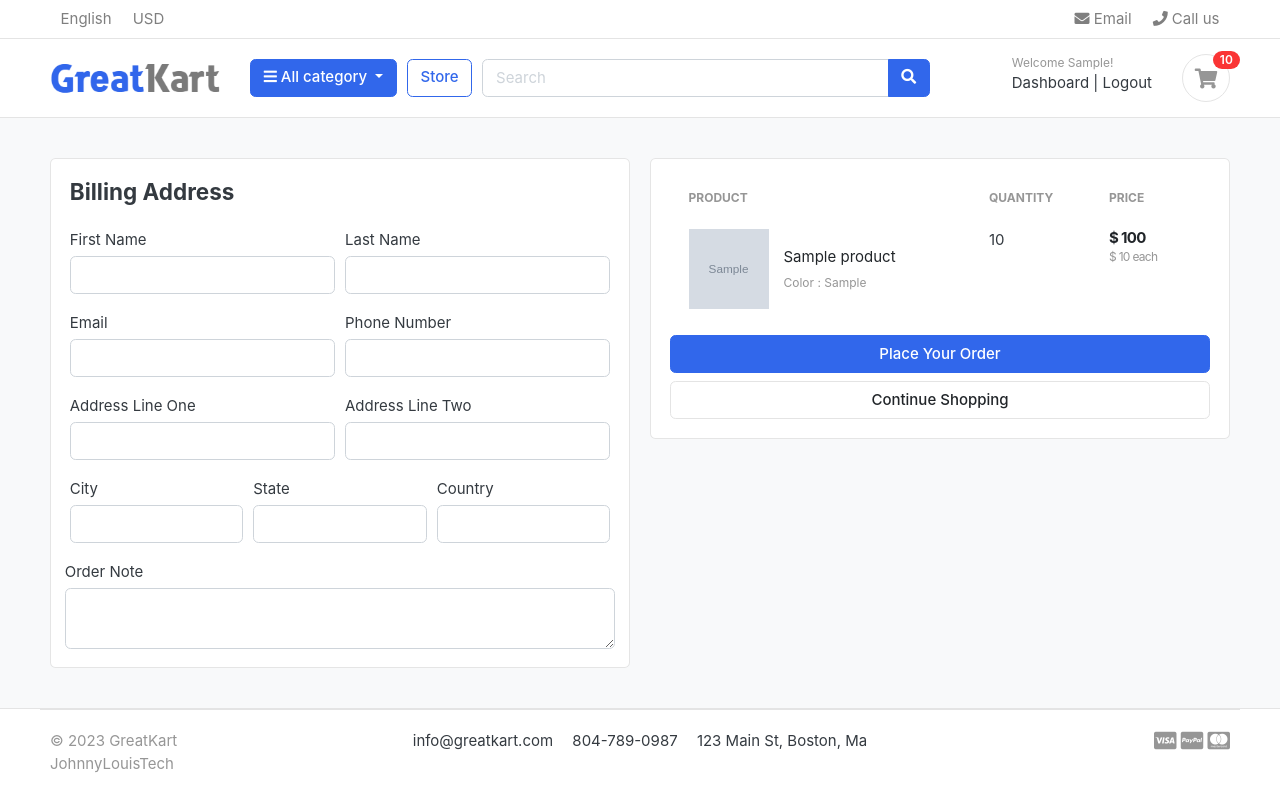
After one commit to JohnnyLouisTech/django-greatkat, a Django app: page /cart/checkout/ in a window 1280 px wide. The commit adds this page. Run offline with Django 4.2, Linux system fonts and the light colour scheme; a user stored in the database is signed in; tables that the repository leaves empty hold one stand-in row (values such as "Sample post"); grey boxes marked "Sample" are stand-in pictures; some libraries are stand-ins or nearby versions; some web fonts are replaced.

Commit message:
set up cart and checkout page for logged users

```diff
--- a/carts/context_processors.py
+++ b/carts/context_processors.py
@@ -9,7 +9,10 @@ def counter(request):
     else:
         try:
             cart = Cart.objects.filter(cart_id=_cart_id(request))
-            cart_items = CartItem.objects.all().filter(cart=cart[:1])
+            if request.user.is_authenticated:
+                cart_items = CartItem.objects.all().filter(user=request.user)
+            else:
+                cart_items = CartItem.objects.all().filter(cart=cart[:1])
             for cart_item in cart_items:
                 cart_count += cart_item.quantity
         except Cart.DoesNotExist:
--- a/carts/models.py
+++ b/carts/models.py
@@ -1,5 +1,6 @@
 from django.db import models
 from store.models import Product, Variation
+from accounts.models import Account
 
 # Create your models here.
 
@@ -15,9 +16,10 @@ class Cart(models.Model):
 
 
 class CartItem(models.Model):
+    user = models.ForeignKey(Account, on_delete=models.CASCADE, null=True)
     product = models.ForeignKey(Product, on_delete=models.CASCADE)
     variations = models.ManyToManyField(Variation, blank=True)
-    cart = models.ForeignKey(Cart, on_delete=models.CASCADE)
+    cart = models.ForeignKey(Cart, on_delete=models.CASCADE, null=True)
     quantity = models.IntegerField()
     is_active = models.BooleanField(default=True)
 
--- a/carts/urls.py
+++ b/carts/urls.py
@@ -7,5 +7,7 @@ urlpatterns = [
     path('remove_cart/<int:product_id>/<int:cart_item_id>/', views.remove_cart, name='remove_cart'),
     path('remove_cart_item/<int:product_id>/<int:cart_item_id>/', views.remove_cart_item, name='remove_cart_item'),
 
+    path('checkout/', views.checkout, name='checkout'),
+
 
 ]
--- a/carts/views.py
+++ b/carts/views.py
@@ -1,10 +1,9 @@
-from django.http import HttpResponse
 from django.shortcuts import get_object_or_404, redirect, render
-
 from .models import Cart, CartItem
 from django.core.exceptions import ObjectDoesNotExist
 from store.models import Product, Variation
-
+from django.contrib.auth.decorators import login_required
+from django.http import HttpResponse
 
 
 def _cart_id(request):
@@ -15,75 +14,127 @@ def _cart_id(request):
 
 
 def add_cart(request, product_id):
-    product = Product.objects.get(id=product_id) #get the product
-    product_variation = []
-    if request.method == 'POST':
-        for item in request.POST:
-            key = item
-            value = request.POST[key]
+    current_user = request.user
+    product = Product.objects.get(id=product_id) # get the product
+    # If the user is authenticated
+    if current_user.is_authenticated:
+        product_variation = []
+        if request.method == 'POST':
+            for item in request.POST:
+                key = item
+                value = request.POST[key]
 
+                try:
+                    variation = Variation.objects.get(product=product, variation_category__iexact=key, variation_value__iexact=value)
+                    product_variation.append(variation)
+                except:
+                    pass
 
-            try:
-                variation = Variation.objects.get(product=product, variation_category__iexact=key, variation_value__iexact=value)
-                product_variation.append(variation)
-            except:
-                pass
+        is_cart_item_exists = CartItem.objects.filter(product=product, user=current_user).exists()
+        if is_cart_item_exists:
+            cart_item = CartItem.objects.filter(product=product, user=current_user)
+            ex_var_list = []
+            id = []
+            for item in cart_item:
+                existing_variation = item.variations.all()
+                ex_var_list.append(list(existing_variation))
+                id.append(item.id)
 
-# def add_cart(request, product_id):
-    try:
-        cart = Cart.objects.get(cart_id=_cart_id(request)) #get the cart using the cart_id present in the session
-    except Cart.DoesNotExist:
-        cart = Cart.objects.create(
-            cart_id = _cart_id(request)
-        )
-    cart.save()
+            if product_variation in ex_var_list:
+                # Increase cart item quantity
+                index = ex_var_list.index(product_variation)
+                item_id = id[index]
+                item = CartItem.objects.get(product=product, id=item_id)
+                item.quantity += 1
+                item.save()
 
-    is_cart_item_exists = CartItem.objects.filter(product=product, cart=cart).exists()
-    if is_cart_item_exists:
-        cart_item = CartItem.objects.filter(product=product, cart=cart)
+            else:
+                # Create a new cart item
+                item = CartItem.objects.create(product=product, quantity=1, user=current_user)
+                if len(product_variation) > 0:
+                    item.variations.clear()
+                    item.variations.add(*product_variation)
+                item.save()
+        else:
+            cart_item = CartItem.objects.create(
+                product=product,
+                quantity= 1,
+                user=current_user,
+            )
+            if len(product_variation) > 0:
+                cart_item.variations.clear()
+                cart_item.variations.add(*product_variation)
+            cart_item.save()
+        return redirect('cart')
+    # If the user is not authenticated
+    else:
+        product_variation = []
+        if request.method == 'POST':
+            for item in request.POST:
+                key = item
+                value = request.POST[key]
 
-        ex_var_list = []
-        id = []
-        for item in cart_item:
-            existing_variation = item.variations.all()
-            ex_var_list.append(list(existing_variation))
-            id.append(item.id)
+                try:
+                    variation = Variation.objects.get(product=product, variation_category__iexact=key, variation_value__iexact=value)
+                    product_variation.append(variation)
+                except:
+                    pass
 
-        print(ex_var_list)
+                # def add_cart(request, product_id):
+                # try:
+                #         cart = Cart.objects.get(cart_id=_cart_id(request)) #get the cart using the cart_id present in the session
+                # except Cart.DoesNotExist:
+                #         cart = Cart.objects.create(
+                #             cart_id = _cart_id(request)
+                #         )
+                #     cart.save()
 
-        if product_variation in ex_var_list:
-            # increase cart item quantity
-            index = ex_var_list.index(product_variation)
-            item_id = id[index]
-            item = CartItem.objects.get(product=product, id=item_id)
-            item.quantity += 1
-            item.save()
+            is_cart_item_exists= CartItem.objects.filter(product=product, user=current_user).exists()
+            if is_cart_item_exists:
+                cart_item = CartItem.objects.filter(product=product, user=current_user)
+                ex_var_list = []
+                id = []
+                for item in cart_item:
+                    existing_variation = item.variations.all()
+                    ex_var_list.append(list(existing_variation))
+                    id.append(item.id)
 
-        else:
-            #create a new cart item
-            item = CartItem.objects.create(product=product, quantity=1, cart=cart)
-            if len(product_variation) > 0:
-                item.variations.clear()
-                item.variations.add(*product_variation)
-            item.save()
-    else:
-        cart_item = CartItem.objects.create(
-            product = product,
-            quantity = 1,
-            cart = cart,
-        )
-        if len(product_variation) > 0:
-            cart_item.variations.clear()
-            cart_item.variations.add(*product_variation)
-        cart_item.save()
-    return redirect('cart')
+                if product_variation in ex_var_list:
+                    # increase cart item quantity
+                    index = ex_var_list.index(product_variation)
+                    item_id = id[index]
+                    item = CartItem.objects.get(product=product, id=item_id)
+                    item.quantity += 1
+                    item.save()
+
+                else:
+                    #create a new cart item
+                    item = CartItem.objects.create(product=product, quantity=1, cart=cart)
+                    if len(product_variation) > 0:
+                        item.variations.clear()
+                        item.variations.add(*product_variation)
+                    item.save()
+            else:
+                cart_item = CartItem.objects.create(
+                    product = product,
+                    quantity = 1,
+                    cart = cart,
+                )
+                if len(product_variation) > 0:
+                    cart_item.variations.clear()
+                    cart_item.variations.add(*product_variation)
+                cart_item.save()
+            return redirect('cart')
 
 
 def remove_cart(request, product_id, cart_item_id):
-    cart = Cart.objects.get(cart_id=_cart_id(request))
     product = get_object_or_404(Product, id=product_id)
     try:
-        cart_item = CartItem.objects.get(product=product, cart=cart, id=cart_item_id)
+        if request.user.is_authenticated:
+            cart_item = CartItem.objects.get(product=product, user=request.user, id=cart_item_id)
+        else:
+            cart = Cart.objects.get(cart_id=_cart_id(request))
+            cart_item = CartItem.objects.get(product=product, cart=cart, id=cart_item_id)
         if cart_item.quantity > 1:
             cart_item.quantity -= 1
             cart_item.save()
@@ -95,9 +146,12 @@ def remove_cart(request, product_id, cart_item_id):
 
 
 def remove_cart_item(request, product_id, cart_item_id):
-    cart = Cart.objects.get(cart_id=_cart_id(request))
     product = get_object_or_404(Product, id=product_id)
-    cart_item = CartItem.objects.get(product=product, cart=cart, id=cart_item_id)
+    if request.user.is_authenticated:
+        cart_item = CartItem.objects.get(product=product, user=request.user, id=cart_item_id)
+    else:
+        cart = Cart.objects.get(cart_id=_cart_id(request))
+        cart_item = CartItem.objects.get(product=product, cart=cart, id=cart_item_id)
     cart_item.delete()
     return redirect('cart')
 
@@ -107,8 +161,11 @@ def cart(request, total=0, quantity=0, cart_items=None):
     try:
         taxes = 0
         grand_total = 0
-        cart = Cart.objects.get(cart_id= _cart_id(request))
-        cart_items = CartItem.objects.filter(cart=cart, is_active=True)
+        if request.user.is_authenticated:
+            cart_items = CartItem.objects.filter(user=request.user, is_active=True)
+        else:
+            cart = Cart.objects.get(cart_id= _cart_id(request))
+            cart_items = CartItem.objects.filter(cart=cart, is_active=True)
         for cart_item in cart_items:
             total += (cart_item.product.price * cart_item.quantity)
             quantity += cart_item.quantity
@@ -125,3 +182,31 @@ def cart(request, total=0, quantity=0, cart_items=None):
         'grand_total': grand_total,
     }
     return render(request, 'store/cart.html', context)
+
+
+@login_required(login_url='login')
+def checkout(request, total=0, quantity=0, cart_items=None):
+    try:
+        taxes = 0
+        grand_total = 0
+        if request.user.is_authenticated:
+            cart_items = CartItem.objects.filter(user=request.user, is_active=True)
+        else:
+            cart = Cart.objects.get(cart_id= _cart_id(request))
+            cart_items = CartItem.objects.filter(cart=cart, is_active=True)
+        for cart_item in cart_items:
+            total += (cart_item.product.price * cart_item.quantity)
+            quantity += cart_item.quantity
+        taxes = (6 * total)/100
+        grand_total = total + taxes
+    except ObjectDoesNotExist:
+        pass #just ignore
+
+    context = {
+        'total': total,
+        'quantity': quantity,
+        'cart_items': cart_items,
+        'taxes'       : taxes,
+        'grand_total': grand_total,
+    }
+    return render(request, 'store/checkout.html', context)
--- a/templates/store/cart.html
+++ b/templates/store/cart.html
@@ -102,7 +102,7 @@
 			<p class="text-center mb-3">
 				<img src="{% static './images/misc/payments.png' %}" height="26">
 			</p>
-			<a href="./place-order.html" class="btn btn-primary btn-block"> Checkout </a>
+			<a href="{% url 'checkout' %}" class="btn btn-primary btn-block"> Checkout </a>
 			<a href="{% url 'store' %}" class="btn btn-light btn-block">Continue Shopping</a>
 		</div> <!-- card-body.// -->
 		</div> <!-- card.// -->
--- /dev/null
+++ b/templates/store/checkout.html
@@ -0,0 +1,134 @@
+{% extends "base.html" %}
+{% load static %}
+
+{% block content %}
+
+<section class="section-content padding-y bg">
+    <div class="container">
+
+<!-- ============================ COMPONENT 1 ================================= -->
+
+<div class="row">
+	<aside class="col-lg-6">
+<div class="card">
+<div class="card-body">
+    <h4 class="card-title mb-4">Billing Address</h4>
+    <form action="" method="POST">
+        {% csrf_token %}
+        <div class="form-row">
+            <div class="col form-group">
+                <label for="">First Name</label>
+                <input type="text" name="first_name" class="form-control" required>
+            </div>
+            <div class="col form-group">
+                <label for="">Last Name</label>
+                <input type="text" name="last_name" class="form-control" required>
+            </div>
+        </div>
+        <div class="form-row">
+            <div class="col form-group">
+                <label for="">Email</label>
+                <input type="email" name="email" class="form-control" required>
+            </div>
+            <div class="col form-group">
+                <label for="">Phone Number</label>
+                <input type="text" name="phone" class="form-control" required>
+            </div>
+        </div>
+        <div class="form-row">
+            <div class="col form-group">
+                <label for="">Address Line One</label>
+                <input type="text" name="address_line_one" class="form-control" required>
+            </div>
+            <div class="col form-group">
+                <label for="">Address Line Two</label>
+                <input type="text" name="address_line_two" class="form-control">
+            </div>
+        </div>
+        <div class="form-row">
+            <div class="col form-group">
+                <label for="">City</label>
+                <input type="text" name="city" class="form-control" required>
+            </div>
+            <div class="col form-group">
+                <label for="">State</label>
+                <input type="text" name="state" class="form-control" required>
+            </div>
+            <div class="col form-group">
+                <label for="">Country</label>
+                <input type="text" name="country" class="form-control" required>
+            </div>
+        </div>
+            <div class="form-row">
+                <label for="">Order Note</label>
+                <textarea name="order_note" row="2" class="form-control"></textarea>
+        </div>
+
+</div>
+</div> <!-- card.// -->
+
+	</aside> <!-- col.// -->
+	<aside class="col-lg-6">
+		<div class="card">
+		<div class="card-body">
+            <table class="table table-borderless table-shopping-cart">
+                <thead class="text-muted">
+                <tr class="small text-uppercase">
+                  <th scope="col">Product</th>
+                  <th scope="col" width="120">Quantity</th>
+                  <th scope="col" width="120">Price</th>
+                </tr>
+                </thead>
+                <tbody>
+
+                {% for cart_item in cart_items %}
+                <tr>
+                    <td>
+                        <figure class="itemside align-items-center">
+                            <div class="aside"><img src="{{ cart_item.product.images.url }}" class="img-sm"></div>
+                            <figcaption class="info">
+                                <a href="{{ cart_item.product.get_url }}" class="title text-dark">{{ cart_item.product.product_name }}</a>
+                                <p class="text-muted small">
+                                  {% if cart_item.variations.all %}
+                                    {% for item in cart_item.variations.all %}
+                                      {{ item.variation_category | capfirst }} : {{ item.variation_value | capfirst }} <br>
+                                    {% endfor %}
+                                  {% endif %}
+                                </p>
+                            </figcaption>
+                        </figure>
+                    </td>
+                    <td>
+                        <!-- col.// -->
+                        <label for="">{{cart_item.quantity}}</label>
+                    </td>
+                    <td>
+                        <div class="price-wrap">
+                            <var class="price">$ {{ cart_item.sub_total }}</var>
+                            <small class="text-muted"> $ {{ cart_item.product.price }} each </small>
+                        </div> <!-- price-wrap .// -->
+
+                </tr>
+                {% endfor %}
+
+                </tbody>
+                </table>
+            <button type="submit" name="submit" class="btn btn-primary btn-block"> Place Your Order</button>
+			<a href="{% url 'store' %}" class="btn btn-light btn-block">Continue Shopping</a>
+        </form>
+
+		</div> <!-- card-body.// -->
+		</div> <!-- card.// -->
+
+</aside> <!-- col.// -->
+
+
+</div> <!-- row.// -->
+
+<!-- ============================ COMPONENT 1 END .// ================================= -->
+
+</div> <!-- container .//  -->
+</section>
+<!-- ========================= SECTION CONTENT END// ========================= -->
+
+{% endblock  %}
```
Also changed, not shown: accounts/views.py (+53 -2 lines), carts/migrations/0003_cartitem_user_alter_cartitem_cart.py (added).
